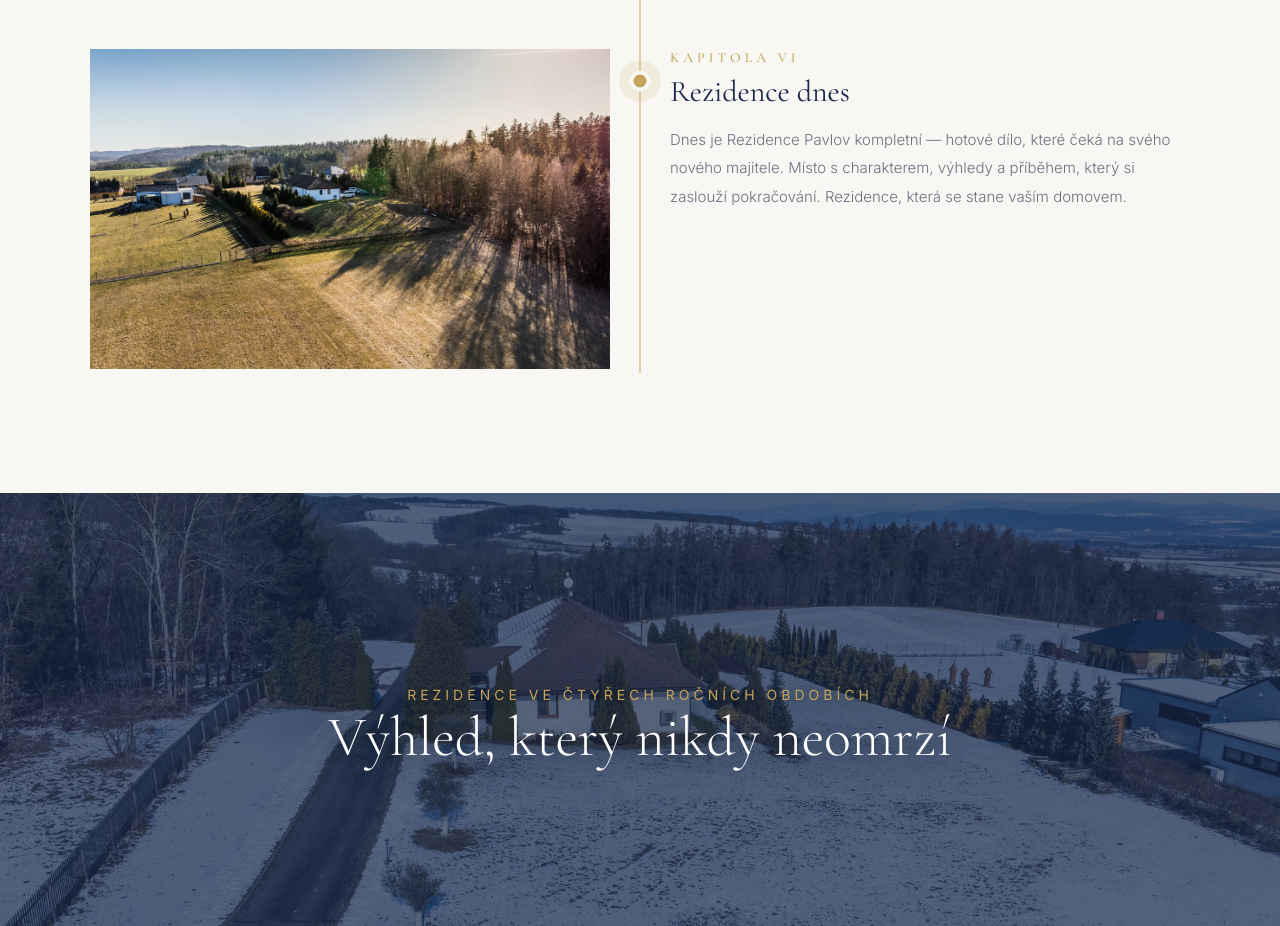
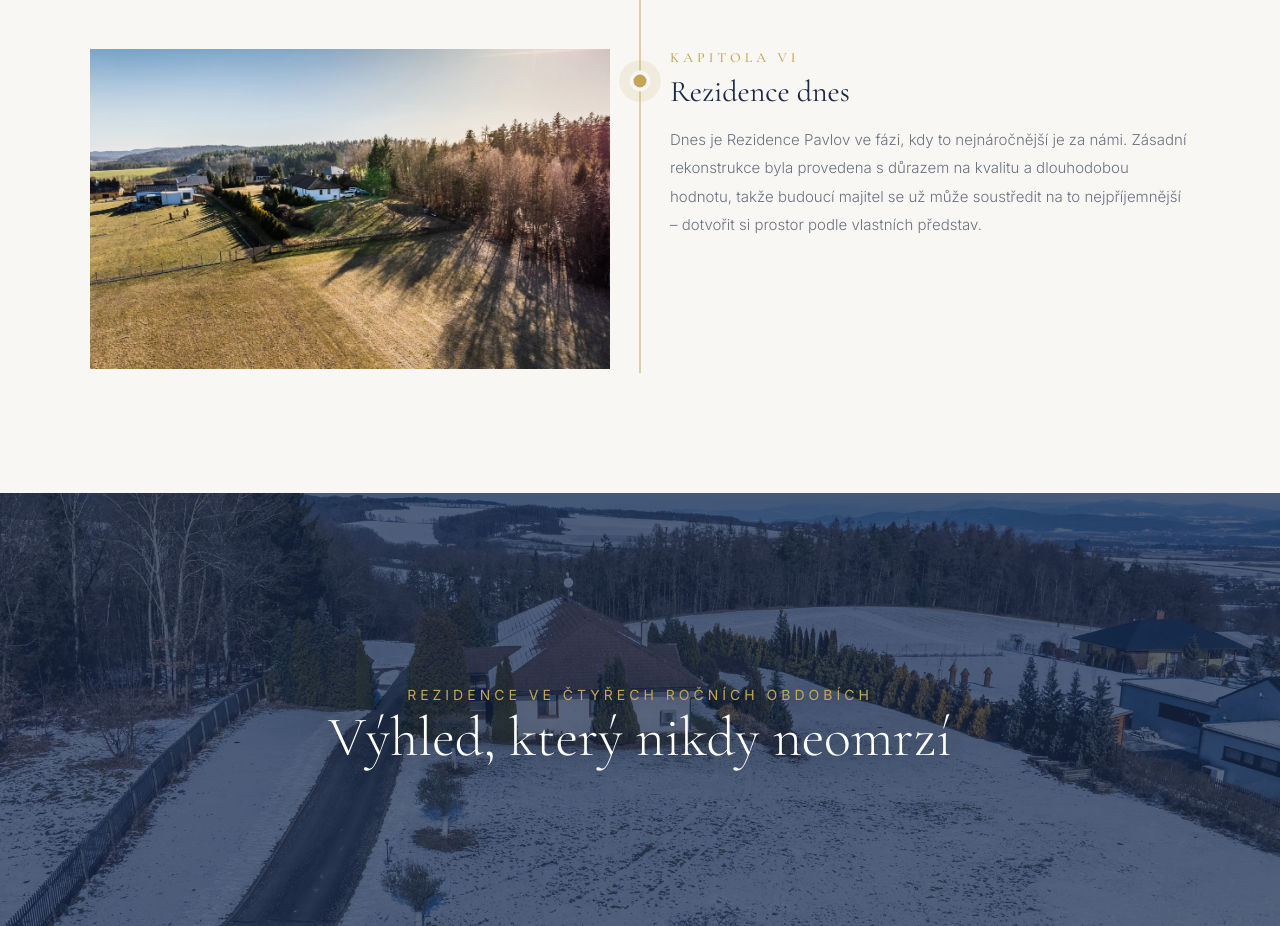
Before and after one commit to tknurture/Petr-Dadej---Rezidence-Pavlov, a Next.js app: page / in a window 1280 px wide. Shown: the part 4060-4986 px from the top of the page. Built offline with nearby package versions, Linux system fonts and the light colour scheme.

Commit message:
Update final chapter text about current state of residence

```diff
--- a/app/page.tsx
+++ b/app/page.tsx
@@ -628,10 +628,10 @@ export default function Home() {
               <p className="tl-year">Kapitola VI</p>
               <h3 className="tl-title">Rezidence dnes</h3>
               <p className="tl-desc">
-                Dnes je Rezidence Pavlov kompletní — hotové dílo,
-                které čeká na svého nového majitele. Místo s&nbsp;charakterem,
-                výhledy a&nbsp;příběhem, který si zaslouží pokračování.
-                Rezidence, která se stane vaším domovem.
+                Dnes je Rezidence Pavlov ve fázi, kdy to nejnáročnější je za námi.
+                Zásadní rekonstrukce byla provedena s&nbsp;důrazem na kvalitu
+                a&nbsp;dlouhodobou hodnotu, takže budoucí majitel se už může soustředit
+                na to nejpříjemnější – dotvořit si prostor podle vlastních představ.
               </p>
             </div>
             <div className="tl-image reveal-left">
```
